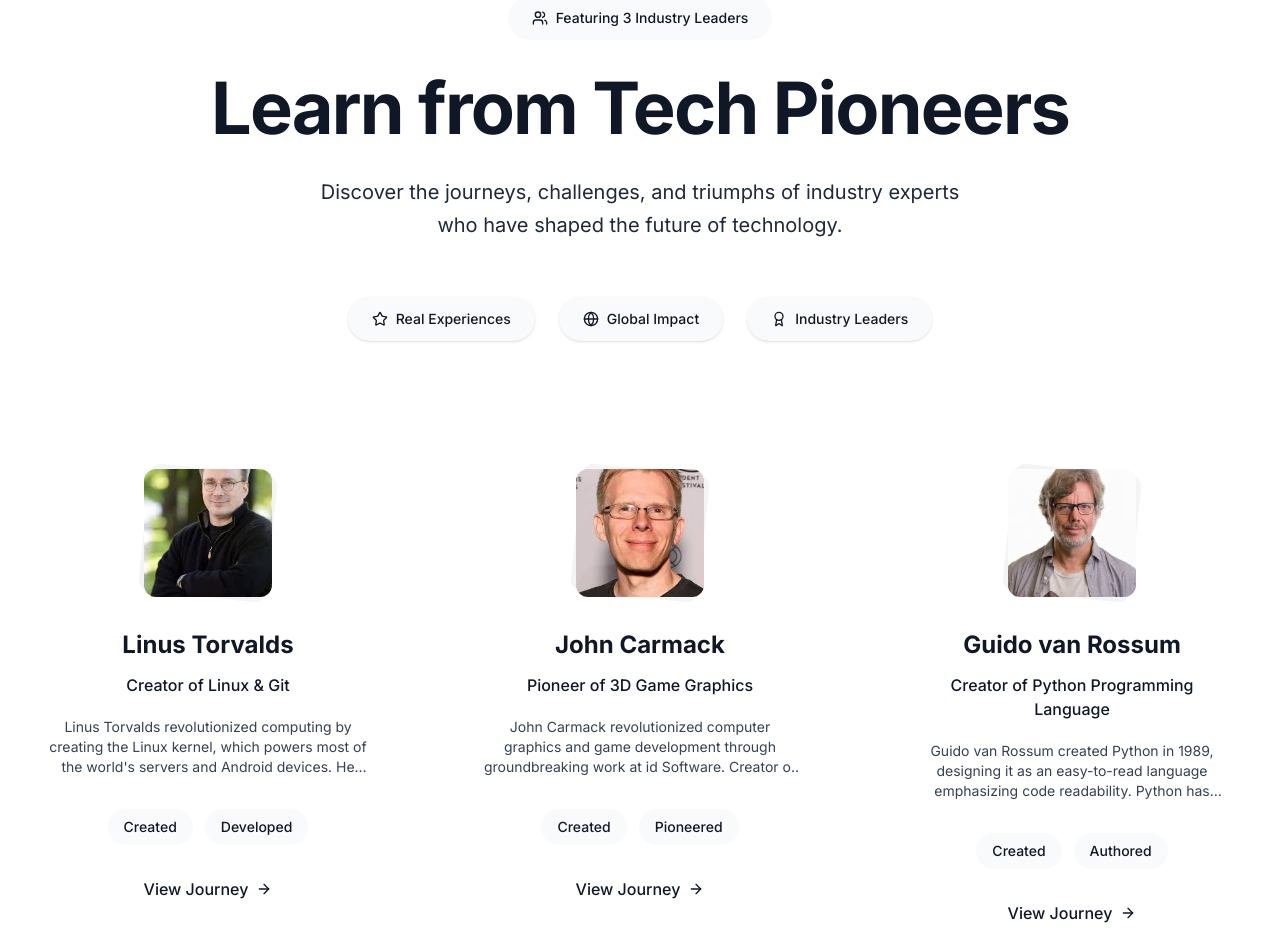
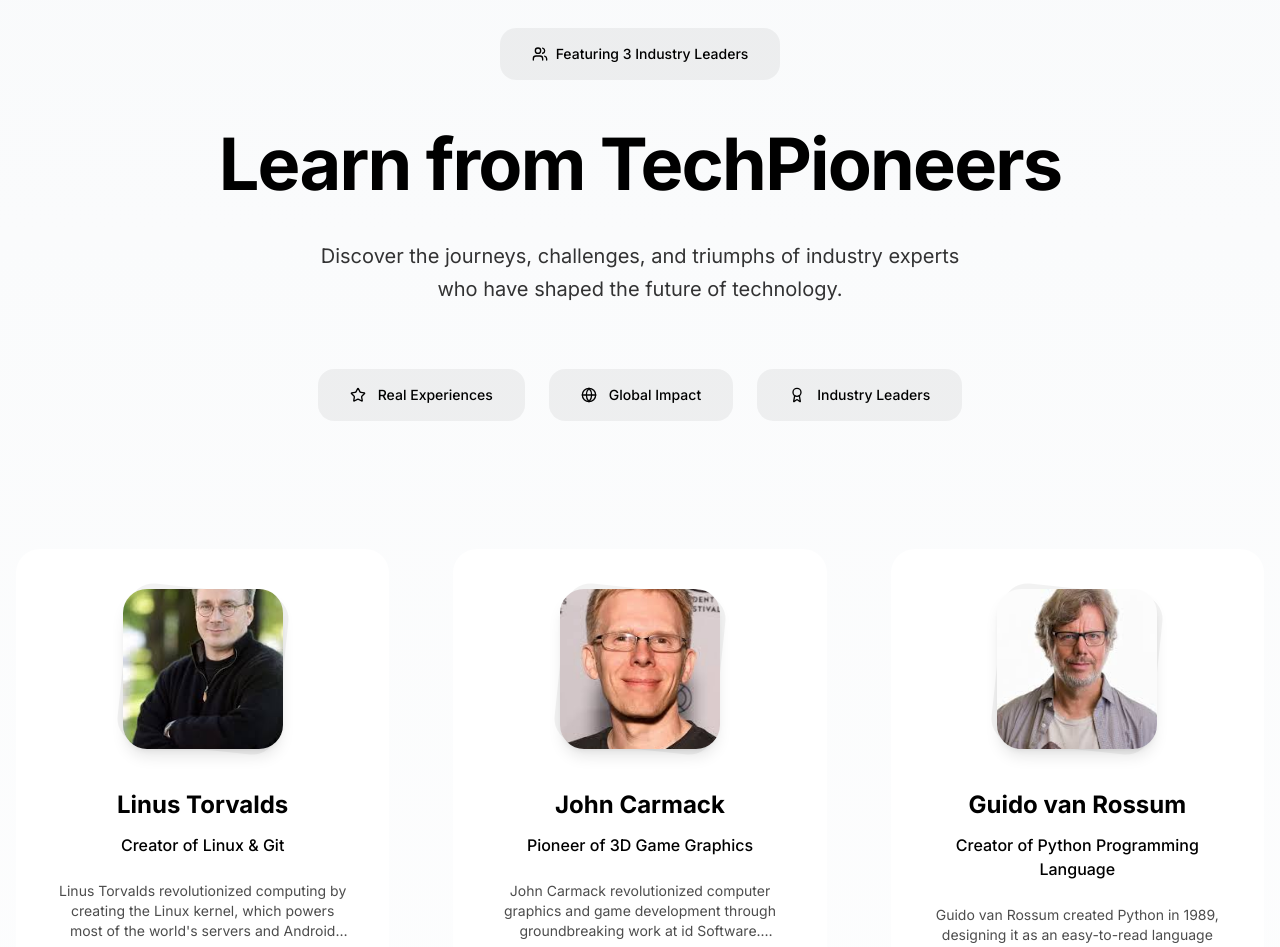
Before and after one commit to AnasHbaieb/journey, a Next.js app: page / in a window 1280 px wide. Shown: the part 100-1047 px from the top of the page. Built offline with nearby package versions, Linux system fonts and the light colour scheme.

Commit message:
Enhanced Professional Expert Page Design

```diff
--- a/app/(landing)/page.tsx
+++ b/app/(landing)/page.tsx
@@ -5,79 +5,79 @@
 
 export default function LandingPage() {
   return (
-    <div className="min-h-screen bg-white">
+    <div className="min-h-screen bg-gradient-to-b from-gray-50 to-white">
       {/* Hero Section */}
-      <section className="container mx-auto px-4 pt-24 pb-32">
-        <div className="text-center mb-24">
-          <div className="inline-flex items-center gap-2 px-6 py-3 bg-gray-50 rounded-full text-gray-900 font-medium text-sm mb-8">
+      <section className="container mx-auto px-4 pt-32 pb-40">
+        <div className="text-center mb-32">
+          <div className="inline-flex items-center gap-2 px-8 py-4 bg-black/5 rounded-2xl text-black font-medium text-sm mb-12 hover:bg-black/10 transition-colors">
             <Users className="w-4 h-4" />
             <span>Featuring {experts.length} Industry Leaders</span>
           </div>
 
-          <h1 className="text-5xl md:text-7xl font-bold text-gray-900 mb-8 tracking-tight">
+          <h1 className="text-6xl md:text-7xl font-bold text-black mb-10 tracking-tight">
             Learn from Tech
-            <span className="text-gray-900 relative">
+            <span className="text-black relative inline-block">
               {" "}Pioneers
-              <div className="absolute bottom-2 left-0 w-full h-3 bg-blue-100 -z-10"></div>
+              <div className="absolute bottom-2 left-0 w-full h-4 bg-blue-100/50 -z-10 transform -rotate-1"></div>
             </span>
           </h1>
-          <p className="text-xl text-gray-800 max-w-2xl mx-auto mb-14 leading-relaxed">
+          <p className="text-xl text-black/80 max-w-2xl mx-auto mb-16 leading-relaxed">
             Discover the journeys, challenges, and triumphs of industry experts who have shaped the future of technology.
           </p>
 
           <div className="flex flex-wrap items-center justify-center gap-6 text-sm">
-            <div className="flex items-center gap-2 px-6 py-3 bg-gray-50 rounded-full shadow-sm">
-              <Star className="w-4 h-4 text-gray-900" />
-              <span className="text-gray-900 font-medium">Real Experiences</span>
+            <div className="flex items-center gap-3 px-8 py-4 bg-black/5 rounded-2xl hover:bg-black/10 transition-all">
+              <Star className="w-4 h-4 text-black" />
+              <span className="text-black font-medium">Real Experiences</span>
             </div>
-            <div className="flex items-center gap-2 px-6 py-3 bg-gray-50 rounded-full shadow-sm">
-              <Globe className="w-4 h-4 text-gray-900" />
-              <span className="text-gray-900 font-medium">Global Impact</span>
+            <div className="flex items-center gap-3 px-8 py-4 bg-black/5 rounded-2xl hover:bg-black/10 transition-all">
+              <Globe className="w-4 h-4 text-black" />
+              <span className="text-black font-medium">Global Impact</span>
             </div>
-            <div className="flex items-center gap-2 px-6 py-3 bg-gray-50 rounded-full shadow-sm">
-              <Award className="w-4 h-4 text-gray-900" />
-              <span className="text-gray-900 font-medium">Industry Leaders</span>
+            <div className="flex items-center gap-3 px-8 py-4 bg-black/5 rounded-2xl hover:bg-black/10 transition-all">
+              <Award className="w-4 h-4 text-black" />
+              <span className="text-black font-medium">Industry Leaders</span>
             </div>
           </div>
         </div>
 
         {/* Expert Cards Grid */}
-        <div className="grid md:grid-cols-2 lg:grid-cols-3 gap-12 max-w-7xl mx-auto">
+        <div className="grid md:grid-cols-2 lg:grid-cols-3 gap-16 max-w-7xl mx-auto">
           {experts.map((expert) => (
             <Link
               key={expert.id}
               href={`/journey/${expert.slug}`}
-              className="group relative bg-white rounded-xl p-8 hover:shadow-[0_8px_30px_rgb(0,0,0,0.12)] transition-all duration-300"
+              className="group relative bg-white rounded-3xl p-10 hover:shadow-[0_8px_40px_rgb(0,0,0,0.08)] transition-all duration-300"
             >
               <div className="relative">
                 {/* Expert Image */}
-                <div className="relative w-32 h-32 mx-auto mb-8">
-                  <div className="absolute inset-0 bg-gray-100 rounded-xl rotate-6 group-hover:rotate-12 transition-transform" />
+                <div className="relative w-40 h-40 mx-auto mb-10">
+                  <div className="absolute inset-0 bg-black/5 rounded-3xl rotate-6 group-hover:rotate-12 transition-transform duration-300" />
                   <Image
                     src={expert.photo || "/placeholder.svg"}
                     alt={expert.name}
-                    width={128}
-                    height={128}
-                    className="relative w-full h-full object-cover rounded-xl"
+                    width={160}
+                    height={160}
+                    className="relative w-full h-full object-cover rounded-3xl shadow-lg"
                   />
                 </div>
 
                 {/* Expert Info */}
                 <div className="text-center">
-                  <h3 className="text-2xl font-bold text-gray-900 mb-3">
+                  <h3 className="text-2xl font-bold text-black mb-3">
                     {expert.name}
                   </h3>
 
-                  <p className="text-gray-900 font-medium mb-5">{expert.title}</p>
+                  <p className="text-black font-medium mb-6">{expert.title}</p>
 
-                  <p className="text-gray-700 text-sm mb-8 line-clamp-3">{expert.about}</p>
+                  <p className="text-black/70 text-sm mb-8 line-clamp-3">{expert.about}</p>
 
                   {/* Achievements Preview */}
-                  <div className="flex flex-wrap justify-center gap-3 mb-8">
+                  <div className="flex flex-wrap justify-center gap-3 mb-10">
                     {expert.achievements.slice(0, 2).map((achievement, index) => (
                       <span
                         key={index}
-                        className="px-4 py-2 bg-gray-50 text-gray-900 text-sm font-medium rounded-full"
+                        className="px-6 py-3 bg-black/5 text-black text-sm font-medium rounded-2xl"
                       >
                         {achievement.split(" ")[0]}
                       </span>
@@ -85,7 +85,7 @@
                   </div>
 
                   {/* View Journey Button */}
-                  <div className="inline-flex items-center gap-2 text-gray-900 font-medium group-hover:gap-3 transition-all">
+                  <div className="inline-flex items-center gap-2 text-black font-medium group-hover:gap-3 transition-all">
                     <span>View Journey</span>
                     <ArrowRight className="w-4 h-4" />
                   </div>
@@ -97,15 +97,15 @@
       </section>
 
       {/* CTA Section */}
-      <section className="relative bg-gray-950 py-24">
-        <div className="absolute inset-0 bg-[linear-gradient(45deg,transparent_25%,rgba(68,68,68,.2)_50%,transparent_75%,transparent_100%)] bg-[length:20px_20px]" />
+      <section className="relative bg-black py-32">
+        <div className="absolute inset-0 bg-[linear-gradient(45deg,transparent_25%,rgba(255,255,255,0.05)_50%,transparent_75%,transparent_100%)] bg-[length:20px_20px]" />
         <div className="relative container mx-auto px-4">
           <div className="max-w-3xl mx-auto text-center">
-            <h2 className="text-4xl font-bold text-white mb-6">Ready to Start Your Own Journey?</h2>
-            <p className="text-xl text-gray-300 mb-10 leading-relaxed">
+            <h2 className="text-4xl font-bold text-white mb-8">Ready to Start Your Own Journey?</h2>
+            <p className="text-xl text-white/80 mb-12 leading-relaxed">
               Join thousands of professionals who are learning from expert experiences and accelerating their career growth.
             </p>
-            <button className="bg-white text-gray-900 px-8 py-4 rounded-xl font-semibold hover:bg-gray-50 transition-colors">
+            <button className="bg-white text-black px-10 py-5 rounded-2xl font-semibold hover:bg-gray-50 transition-colors">
               Get Started Today
             </button>
           </div>
```
